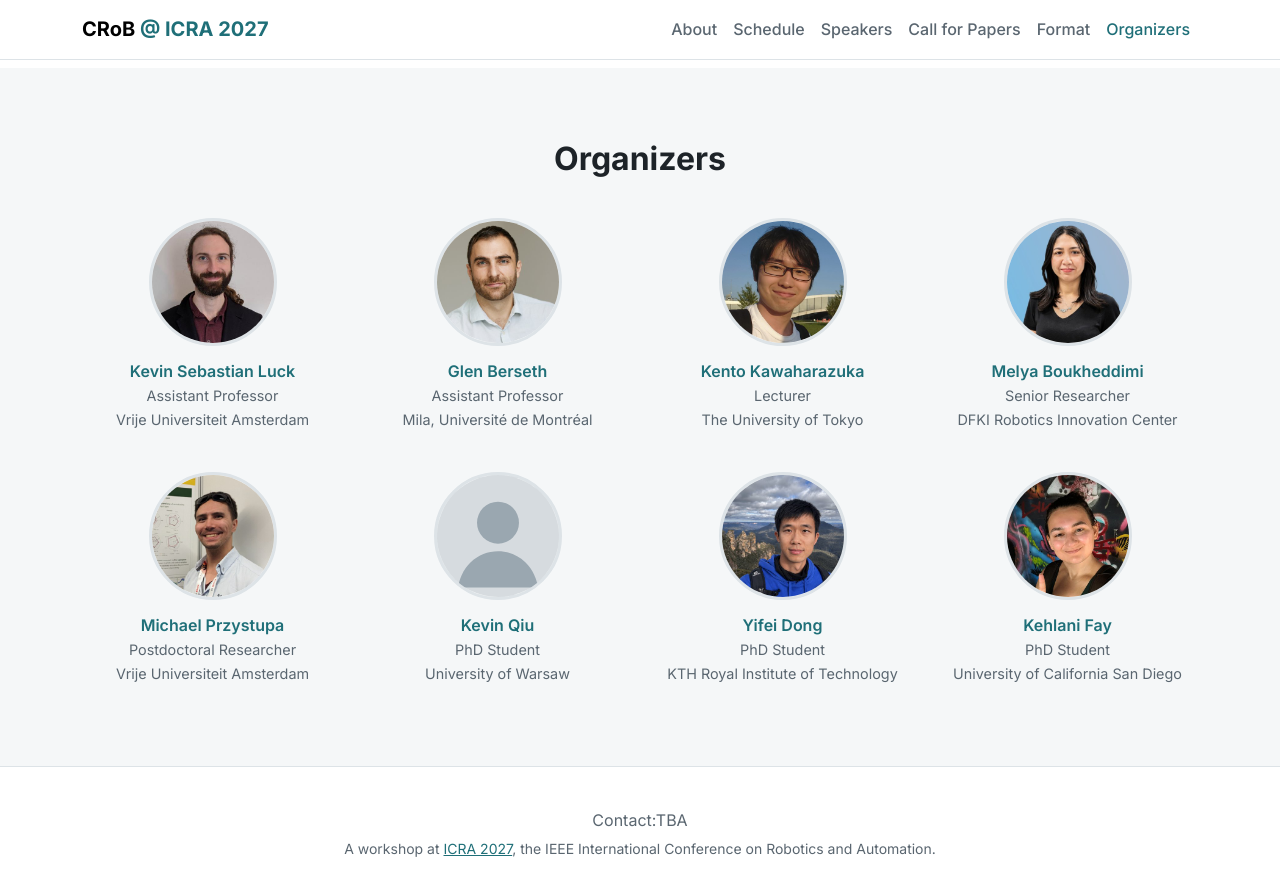
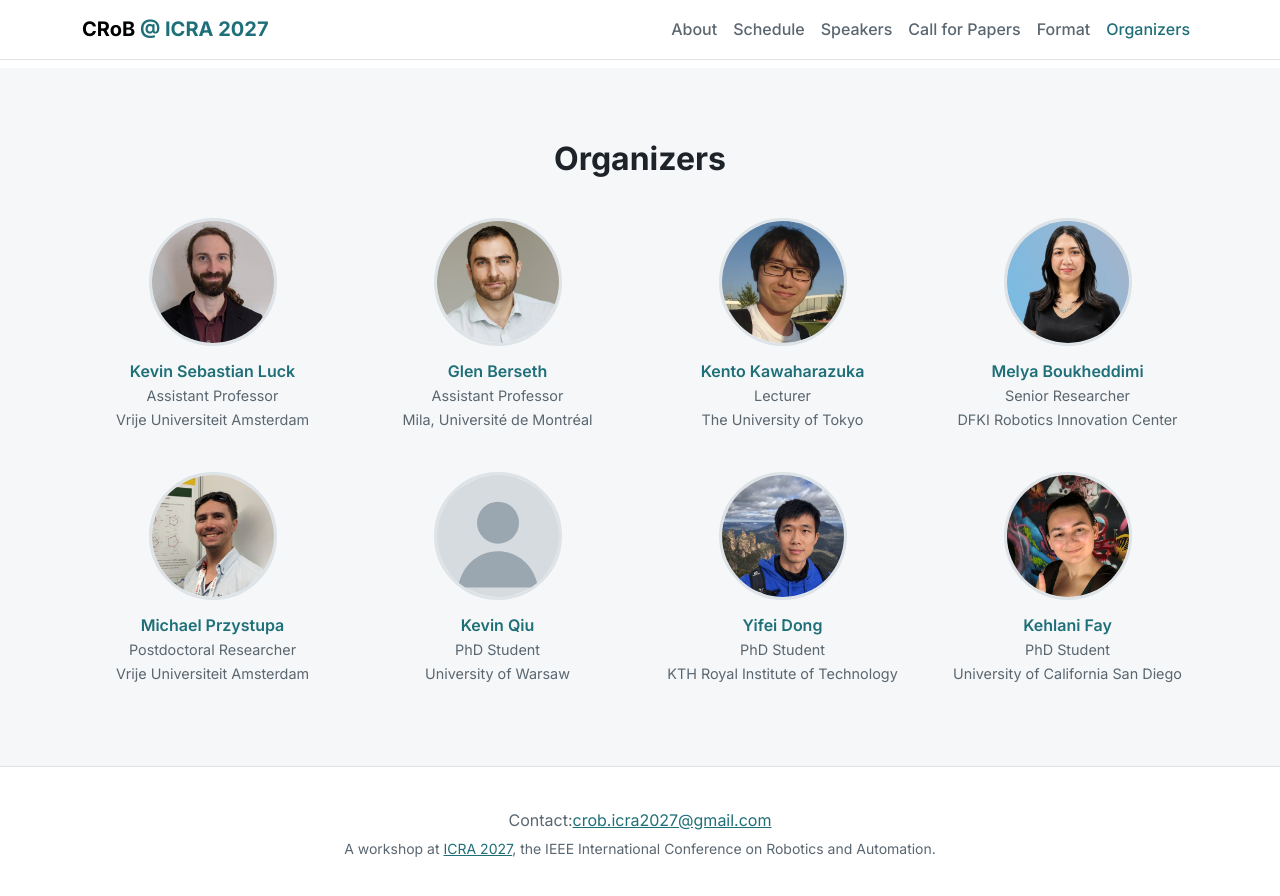
Before and after one commit to CRoB-ICRA-2027-Workshop/crob-icra-2027-workshop.github.io, a Jekyll site: the page built from index.html, in a window 1280 px wide and 900 px high, scrolled down 6298 px. Shown: the top 896 px of the window. Built offline with Jekyll 4.4.1, drawn with Linux system fonts in a browser that asks for light colours.

Commit message:
feat: set workshop contact email
Co-Authored-By: Claude Opus 5.5 <noreply@anthropic.com>

```diff
--- a/_config.yml
+++ b/_config.yml
@@ -7,7 +7,7 @@ url: "https://crob-icra-2027-workshop.github.io"
 baseurl: ""
 
 # Workshop logistics. Replace "TBA" values as they are confirmed.
-contact_email: "TBA"
+contact_email: "crob.icra2027@gmail.com"
 workshop_date: "TBA"
 workshop_room: "TBA"
 icra_url: "https://2027.ieee-icra.org/"
```
